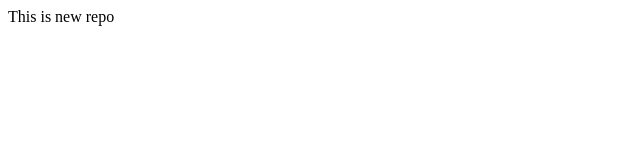
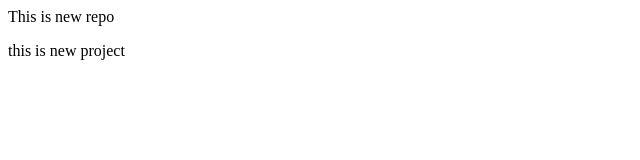
Before and after one commit to aryan17122/Localrepo, a plain HTML site: page index.html in a window 1280 px wide. Shown: the whole page, without its empty margins (0-640 px from the left). Drawn offline with Linux system fonts and the light colour scheme.

Commit message:
add this one

```diff
--- a/index.html
+++ b/index.html
@@ -1 +1,2 @@
 <p>This is new repo</p>
+<p>this is new project</p>
```
